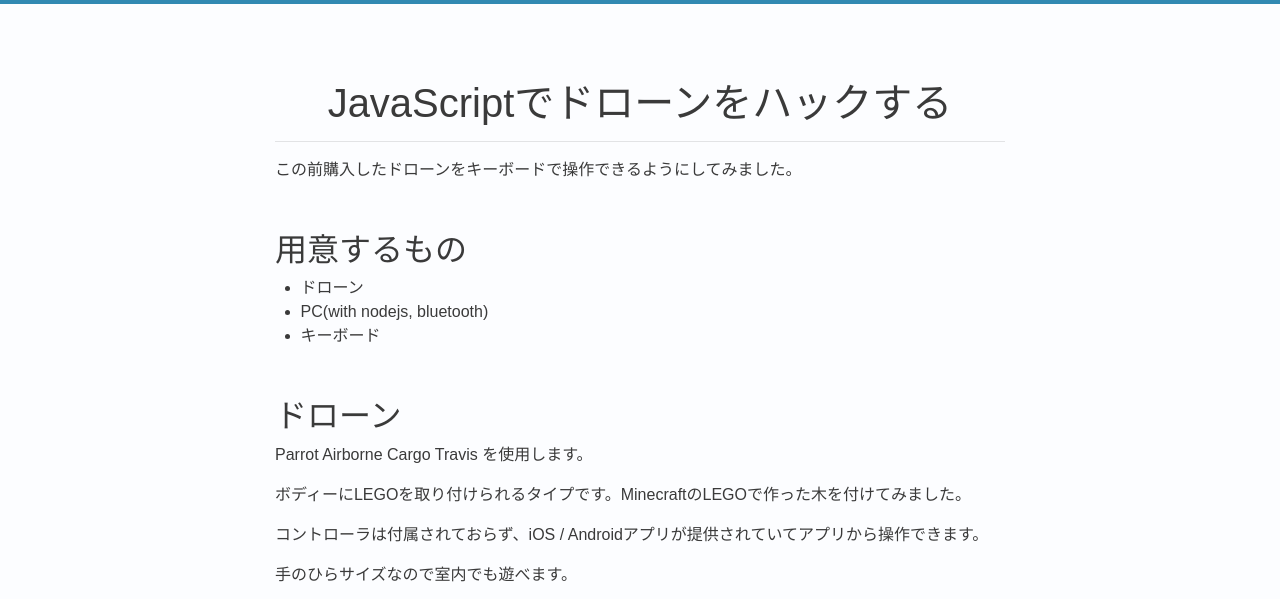
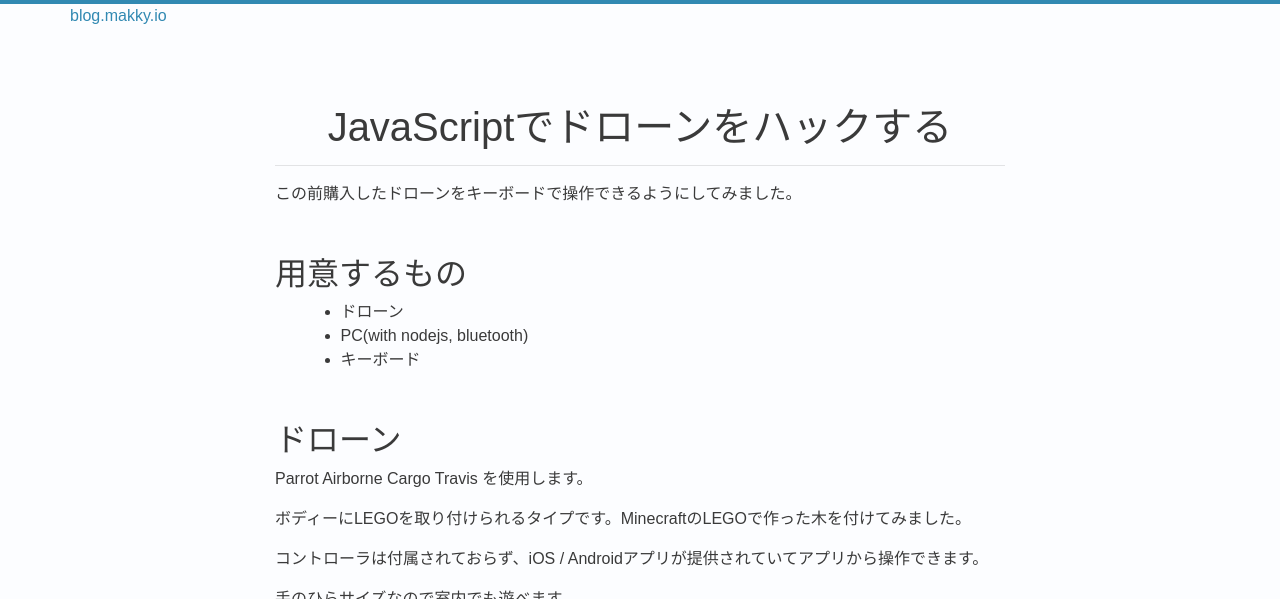
Before and after one commit to makky3939/blog.makky.io, a Jekyll site: the page built from _posts/2016/2016-01-16-hack-the-drone-in-javascript.md, in a window 1280 px wide, cut to the strip 0-599 px from the top of the page. Built offline with Jekyll 4.4.1, drawn with Linux system fonts in a browser that asks for light colours; some of the changed text lies outside the part shown.

Commit message:
markup footer

```diff
--- a/_includes/footer.html
+++ b/_includes/footer.html
@@ -1,4 +1,2 @@
-<footer>
-  <hr />
-  <p>&copy; makky.io All Rights Reserved.</p>
-</footer>
+<hr />
+<p>&copy; makky.io All Rights Reserved.</p>
--- a/_includes/header.html
+++ b/_includes/header.html
@@ -1,3 +1,7 @@
 <nav>
-  <header></header>
+  <header class='container'>
+    <div class='row'>
+      <a href='/'>blog.makky.io</a>
+    </div>
+  </header>
 </nav>
--- a/_layouts/default.html
+++ b/_layouts/default.html
@@ -7,9 +7,11 @@
 
     {% include header.html %}
 
-    <div class="container">{{ content }}</div>
+    <div class="container">
+      <div class='row'>{{ content }}</div>
+    </div>
 
-    <div class="container">{% include footer.html %}</div>
+    <footer class="container">{% include footer.html %}</footer>
 
   </body>
 </html>
--- a/_layouts/post.html
+++ b/_layouts/post.html
@@ -1,7 +1,7 @@
 ---
 layout: default
 ---
-<div class='row'>
+
 <article class='col-md-8 col-md-offset-2 col-xs-12'>
   <header>
     <h1>{{page.title}}</h1>
@@ -9,5 +9,53 @@
   </header>
 
   <section>{{content}}</section>
+
+  <footer>
+    <hr />
+    <div class='row'>
+      <div class='col-md-6 col-xs-12'>
+        <p>Next</p>
+        {% if page.next %}
+          <a class='btn btn-primary' href='{{page.next.url}}'>{{page.next.title}}</a>
+        {% endif %}
+      </div>
+      <div class='col-md-6 col-xs-12'>
+        <p>Previous</p>
+        {% if page.previous %}
+          <a class='btn btn-primary' href='{{page.previous.url}}'>{{page.previous.title}}</a>
+        {% endif %}
+      </div>
+    </div>
+
+    <div class='row'>
+      <div class='col-md-6 col-xs-12'>
+        <p>Related posts</p>
+        {% for post in site.categories[page.category] limit:5 %}
+        <li>
+          <a class='' href='{{post.url}}'>{{post.title}}</a>
+        </li>
+        {% endfor %}
+      </div>
+      <div class='col-md-6 col-xs-12'>
+        <p>Recent posts</p>
+        {% for post in site.posts limit:5 %}
+          <li>
+            <a class='' href='{{post.url}}'>{{post.title}}</a>
+          </li>
+        {% endfor %}
+      </div>
+    </div>
+
+    <!-- <div class='row'>
+      <div class='col-xs-12'>
+        <p>Author</p>
+      </div>
+    </div>
+
+    <div class='row'>
+      <div class='col-xs-12'>
+        <p>Archives</p>
+      </div>
+    </div> -->
+  </footer>
 </article>
-</div>
--- a/_sass/_base.scss
+++ /dev/null
@@ -1,25 +0,0 @@
-/**
- * Reset some basic elements
- */
-body, h1, h2, h3, h4, h5, h6,
-p, blockquote, pre, hr,
-dl, dd, ol, ul, figure {
-    margin: 0;
-    padding: 0;
-}
-
-
-/**
- * Basic styling
- */
-body {
-    font: $base-font-weight #{$base-font-size}/#{$base-line-height} $base-font-family;
-    color: $text-color;
-    background-color: $background-color;
-    -webkit-text-size-adjust: 100%;
-    -webkit-font-feature-settings: "kern" 1;
-    -moz-font-feature-settings: "kern" 1;
-    -o-font-feature-settings: "kern" 1;
-    font-feature-settings: "kern" 1;
-    font-kerning: normal;
-}
--- /dev/null
+++ b/_sass/article.sass
@@ -0,0 +1,10 @@
+
+article header h1
+  margin-top: 4.8rem
+  text-align: center
+
+article section h2
+  margin-top: 3.2rem
+
+article section h3
+  margin-top: 2.4rem
--- /dev/null
+++ b/_sass/base.sass
@@ -0,0 +1,26 @@
+body
+  -webkit-text-size-adjust: 100%
+  -webkit-font-feature-settings: "kern" 1
+  -moz-font-feature-settings: "kern" 1
+  -o-font-feature-settings: "kern" 1
+  font-feature-settings: "kern" 1
+  font-kerning: normal
+  color: #3A3A3A !important
+  background: #FCFDFF !important
+  font-family: "メイリオ", Meiryo, 'Hiragino Kaku Gothic Pro', 'MS PGothic', 'M+ 1P', sans-serif
+
+table
+  @extend .table
+  @extend .table-bordered
+
+blockquote
+  @extend .blockquote
+
+h1, h2, h3, h4, h5, h6
+  color: #3A3A3A !important
+
+a
+  color: #3189B2
+
+dl, ol, ul
+  margin-left: 1.6rem
--- /dev/null
+++ b/_sass/footer.sass
@@ -0,0 +1,3 @@
+body > footer
+  color: #666
+  font-size: 12px
--- /dev/null
+++ b/_sass/header.sass
@@ -0,0 +1,3 @@
+body > nav
+  border-top: 4px solid #3189B2
+  // border-top: 4px solid #0784BA;
--- a/css/main.scss
+++ b/css/main.scss
@@ -1,48 +1,35 @@
 ---
 # Only the main Sass file needs front matter (the dashes are enough)
 ---
+
 @charset "utf-8";
 
 %vertical-rhythm {
     margin-bottom: 15px;
 }
 
-body, h1, h2, h3, h4, h5, h6,
-p, blockquote, pre, hr,
-dl, dd, ol, ul, figure {
-    margin: 0;
-    padding: 0;
-}
-
 // Import partials from `sass_dir` (defaults to `_sass`)
 @import "libs/syntax-highlighting";
 @import "libs/bootstrap.min";
 
-body nav {
-  border-top: 4px solid #3189B2;
-}
-
-dl, ol, ul {
-  margin-left: 1.6rem;
-}
-
-table {
-  @extend .table;
-  @extend .table-bordered;
-}
+@import "color";
+@import "base";
+@import "header";
+@import "footer";
+@import "article";
 
 .video-wrapper {
   position: relative;
   padding-bottom: 56.25%;
   padding-top: 25px;
   height: 0;
-}
-.video-wrapper iframe {
-  position: absolute;
-  top: 0;
-  left: 0;
-  width: 100%;
-  height: 100%;
+  iframe {
+    position: absolute;
+    top: 0;
+    left: 0;
+    width: 100%;
+    height: 100%;
+  }
 }
 
 .highlight {
@@ -51,39 +38,7 @@
   margin: 1rm 0;
 }
 
-blockquote {
-  @extend .blockquote;
+.btn{
+    white-space:normal !important;
+    word-wrap:break-word;
 }
-
-article header h1 {
-  margin-top: 4.8rem;
-  text-align: center;
-}
-
-article section h2 {
-  margin-top: 3.2rem;
-}
-
-article section h3 {
-  margin-top: 2.4rem;
-}
-
-a {
-  color: #328FBA;
-}
-
-h1, h2, h3, h4, h5, h6 {
-  color: #3A3A3A !important;
-}
-
-body {
-  color: #3A3A3A !important;
-  background: #FCFDFF !important;
-  font-family: "メイリオ", Meiryo, 'Hiragino Kaku Gothic Pro', 'MS PGothic', 'M+ 1P', sans-serif;
-  // font-family: "Helvetica Neue", helvetica, "ヒラギノ角ゴ Pro N", "Hiragino Kaku Gothic ProN", sans-serif;
-}
-
-footer {
-  color: #666;
-  font-size: 12px;
-}
```
Also changed, not shown: _sass/color.sass (added), 1 other file. Lines whose indentation alone changed are shown as unchanged.
